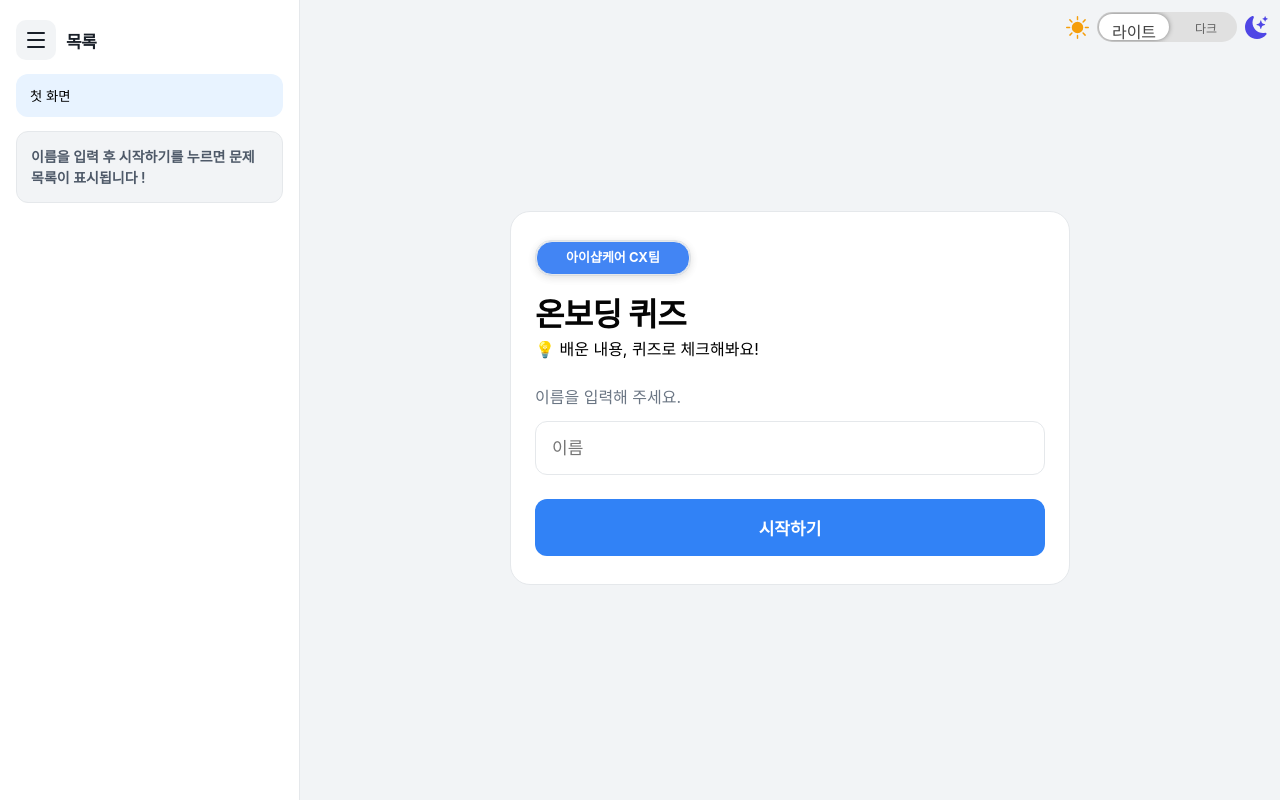
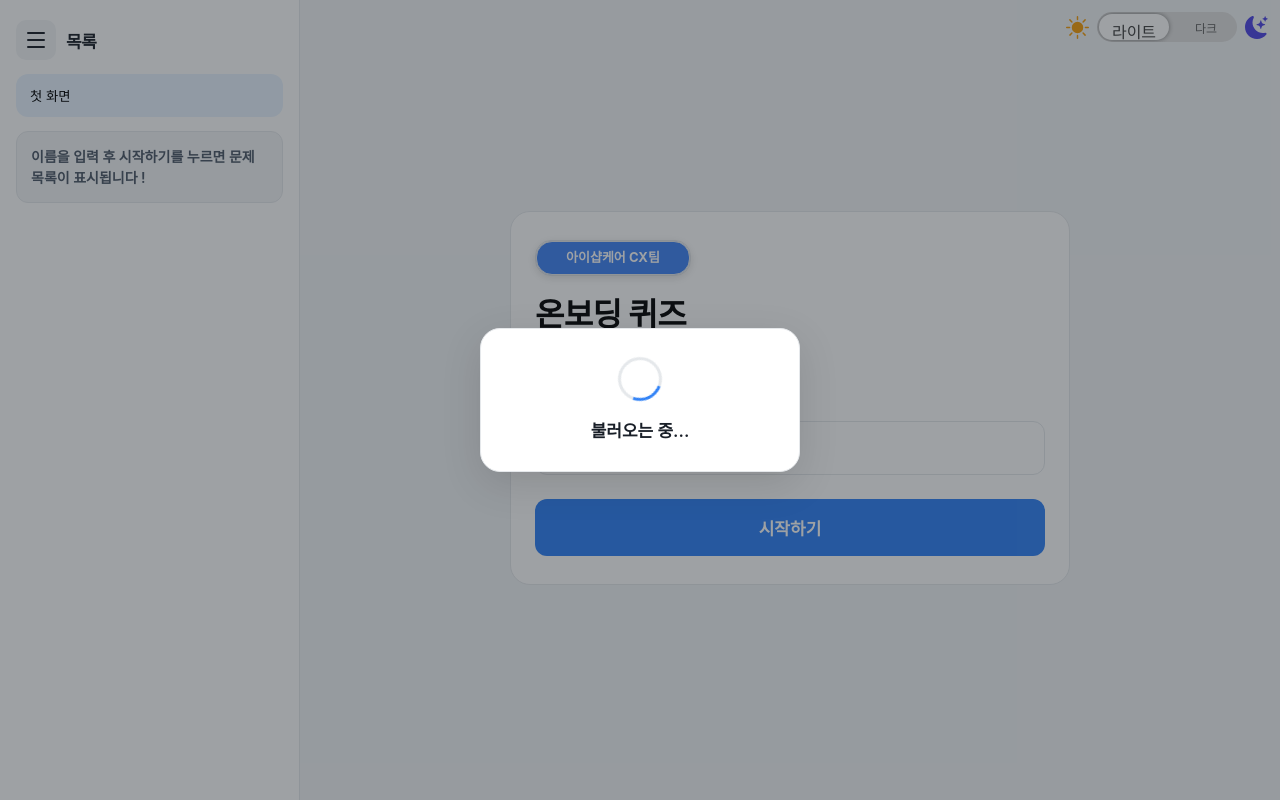
Before and after one commit to ohshinyeop/quiz-app, a React (Vite) app: page / in a window 1280 px wide. Built offline with nearby package versions, Linux system fonts and the light colour scheme; a web font is replaced by a local one.

Commit message:
first commit

```diff
--- a/src/App.jsx
+++ b/src/App.jsx
@@ -28,7 +28,7 @@ const GOOGLE_SCRIPT_URL = "https://script.google.com/macros/s/AKfycbymWg8TtMG_qQ
  * 개발 모드: 목 문제·응답 시트 POST 생략(로컬 UI만 확인).
  * 배포/실연동 시 false 로 두면 Google Apps Script 로 조회·제출합니다.
  */
-const IS_DEV_MODE = true;
+const IS_DEV_MODE = false;
 
 /** 모바일: 상단바 + 드로어 / PC·태블릿: 좌측 고정 사이드바 */
 const MOBILE_SIDEBAR_MQ = "(max-width: 767px)";
```
